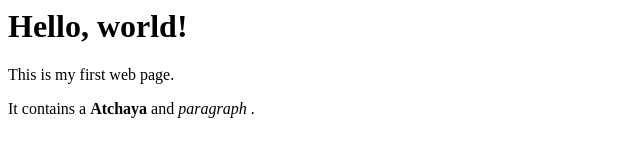
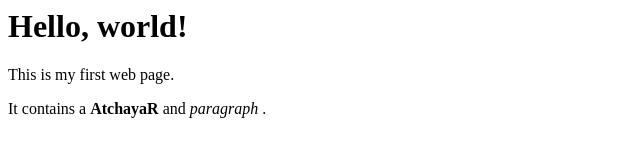
Before and after one commit to Atchayara/DockerCompose, a plain HTML site: page index.html in a window 1280 px wide. Shown: the full height of the page, 0-640 px from the left. Drawn offline with Linux system fonts and the light colour scheme.

Commit message:
Update index.html

```diff
--- a/index.html
+++ b/index.html
@@ -6,7 +6,7 @@
         <h1>Hello, world!</h1>
         <p>This is my first web page.</p>
         <p>It contains a
-             <strong>Atchaya</strong> and <em> paragraph </em>.
+             <strong>AtchayaR</strong> and <em> paragraph </em>.
         </p>
     </body>
 </html>
```
